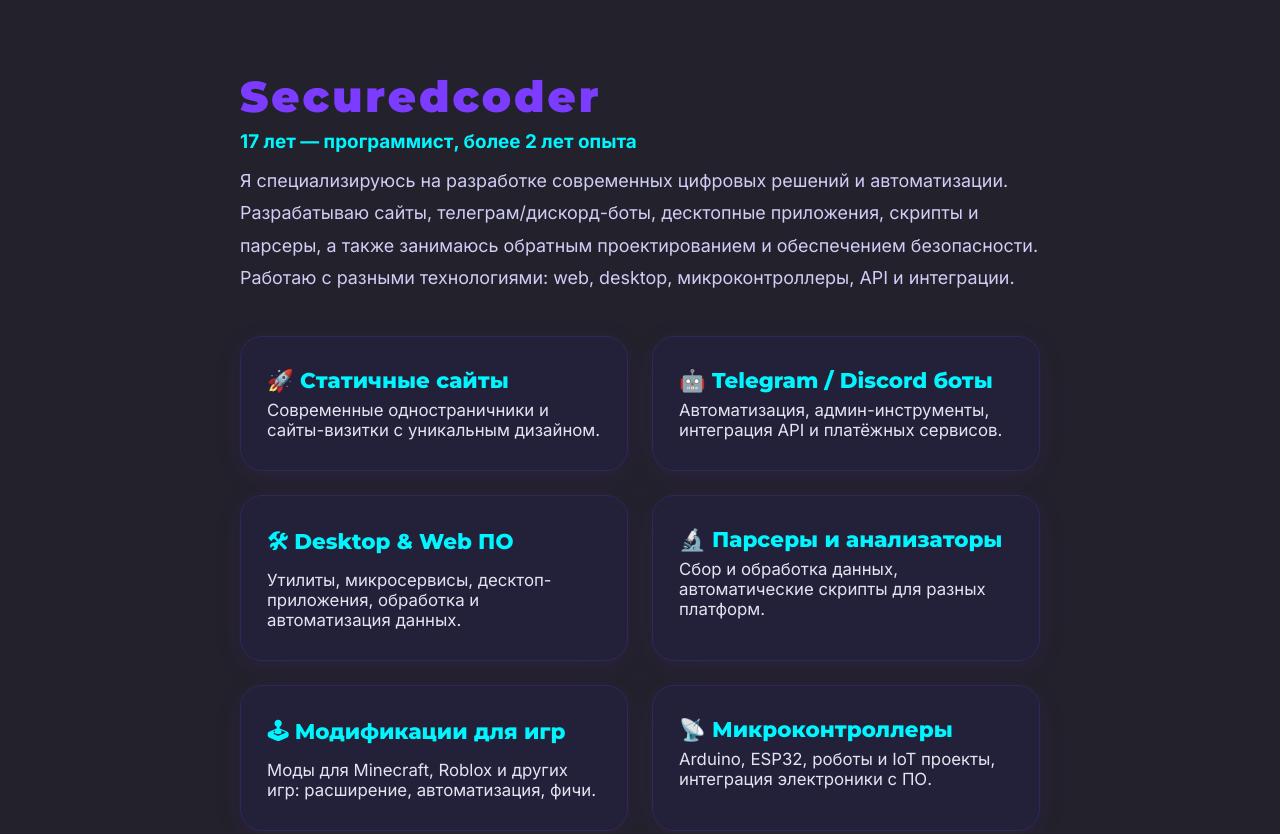
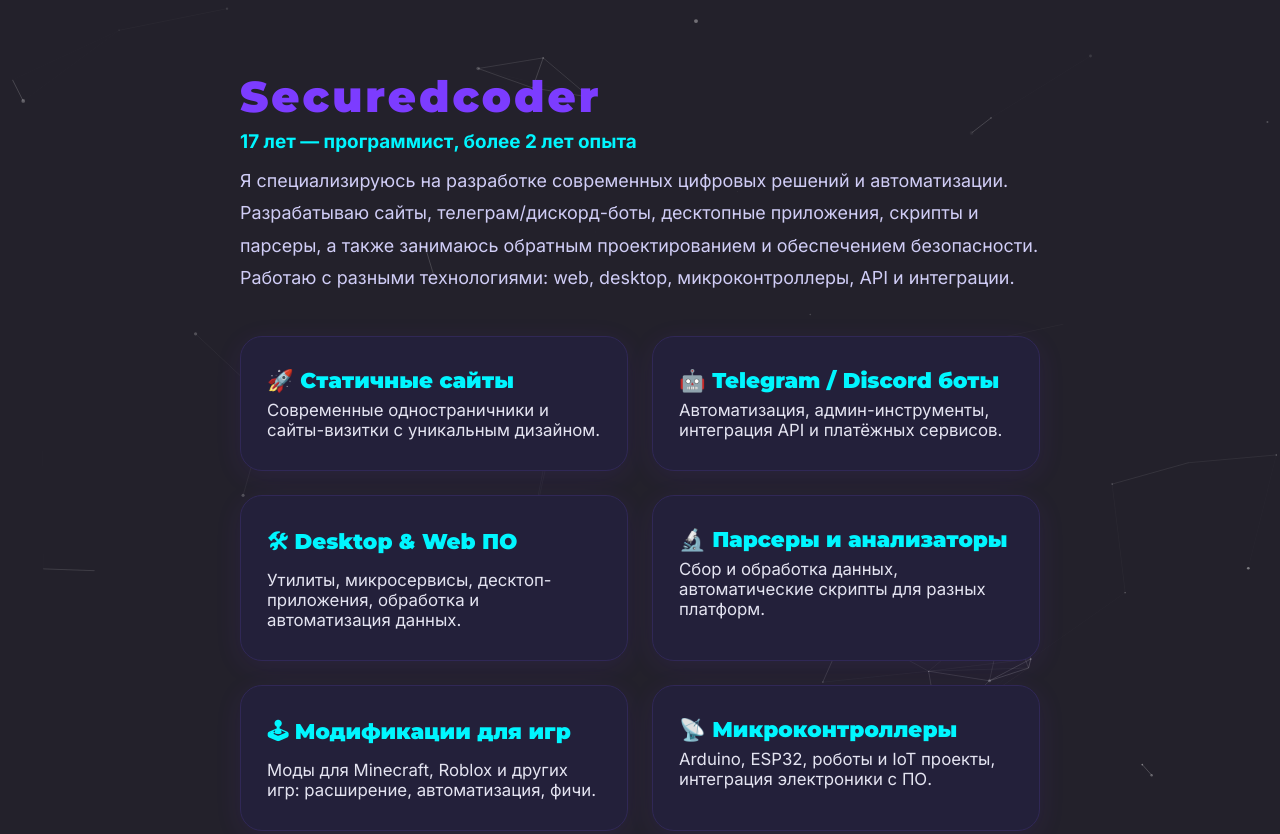
Before and after one commit to khariyamadeveloper/giftroller, a plain HTML site: page index.html in a window 1280 px wide. Shown: the top 834 px of the page. Drawn offline with nearby package versions, Linux system fonts and the light colour scheme.

Commit message:
Update index.html

```diff
--- a/index.html
+++ b/index.html
@@ -4,9 +4,9 @@
   <meta charset="UTF-8">
   <meta name="viewport" content="width=device-width,initial-scale=1.0">
   <title>Securedcoder — Портфолио</title>
-  <link href="https://fonts.googleapis.com/css?family=Montserrat:800,900|Inter:400,700&display=swap" rel="stylesheet">
-  <!-- tsParticles CDN -->
-  <script src="https://cdn.jsdelivr.net/npm/tsparticles@3/tsparticles.bundle.min.js"></script>
+  <link href="https://fonts.googleapis.com/css?family=Montserrat:900|Inter:400,700&display=swap" rel="stylesheet">
+  <!-- particles.js CDN -->
+  <script src="https://cdn.jsdelivr.net/npm/particles.js@2.0.0/particles.min.js"></script>
   <style>
     :root {
       --violet: #7c3cff;
@@ -25,12 +25,13 @@
       color: var(--white);
       overflow-x: hidden;
     }
-    #particles-bg {
+    #particles-js {
       position: fixed;
-      top: 0; left: 0; width: 100vw; height: 100vh;
+      top: 0; left: 0;
+      width: 100vw; height: 100vh;
       z-index: 0;
+      background: var(--bg-dark);
       pointer-events: none;
-      background: transparent;
     }
     .main-content {
       position: relative;
@@ -128,7 +129,9 @@
   </style>
 </head>
 <body>
-  <div id="particles-bg"></div>
+  <!-- Фоновая анимация -->
+  <div id="particles-js"></div>
+
   <div class="main-content">
     <header>
       <div class="username">Securedcoder</div>
@@ -176,36 +179,53 @@
       &copy; 2025 — Portfolio by Securedcoder
     </div>
   </div>
-  <!-- tsParticles настройка -->
+  <!-- particles.js настройка -->
   <script>
-  tsParticles.load("particles-bg", {
-    background: { color: "#23212b" },
-    fpsLimit: 60,
-    particles: {
-      number: { value: 55, density: { enable: true, value_area: 950 } },
-      color: { value: "#fff" },
-      opacity: { value: 0.51, random: true },
-      size: { value: 2.35, random: true },
-      move: {
-        enable: true,
-        speed: 0.38,
-        direction: "none",
-        random: false,
-        straight: false,
-        outModes: { default: "out" }
+  particlesJS("particles-js", {
+    "particles": {
+      "number": {
+        "value": 45,
+        "density": { "enable": true, "value_area": 850 }
       },
-      links: {
-        enable: true,
-        distance: 140,
-        color: "#fff",
-        opacity: 0.24,
-        width: 1
+      "color": { "value": "#fafafa" },
+      "shape": {
+        "type": "circle",
+        "stroke": { "width": 0, "color": "#000" }
+      },
+      "opacity": {
+        "value": 0.44,
+        "random": true,
+        "anim": { "enable": false }
+      },
+      "size": {
+        "value": 2.1,
+        "random": true,
+        "anim": { "enable": false }
+      },
+      "line_linked": {
+        "enable": true,
+        "distance": 125,
+        "color": "#fafafa",
+        "opacity": 0.22,
+        "width": 1
+      },
+      "move": {
+        "enable": true,
+        "speed": 0.33,
+        "direction": "none",
+        "random": true,
+        "straight": false,
+        "out_mode": "out"
       }
     },
-    interactivity: {
-      events: { onhover: { enable: false }, onclick: { enable: false }, resize: true }
+    "interactivity": {
+      "detect_on": "canvas",
+      "events": {
+        "onhover": { "enable": false },
+        "onclick": { "enable": false }
+      }
     },
-    detectRetina: true
+    "retina_detect": true
   });
   </script>
 </body>
```
